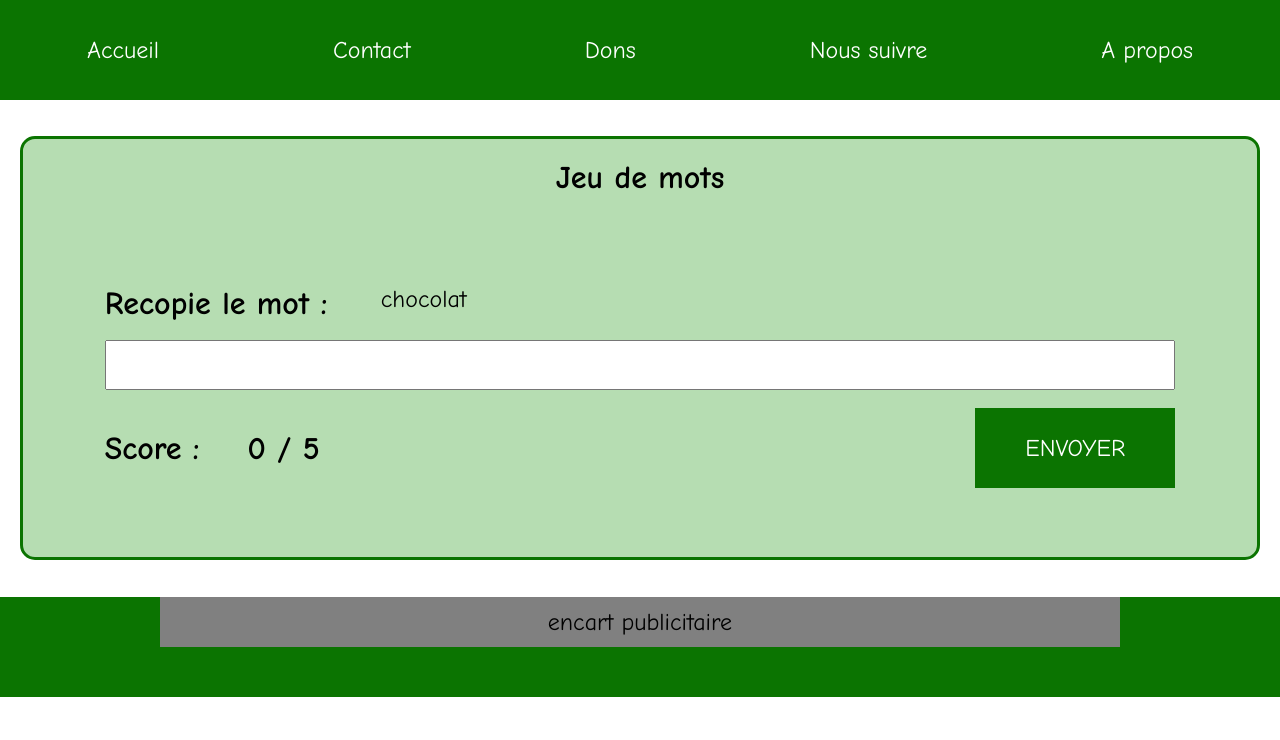
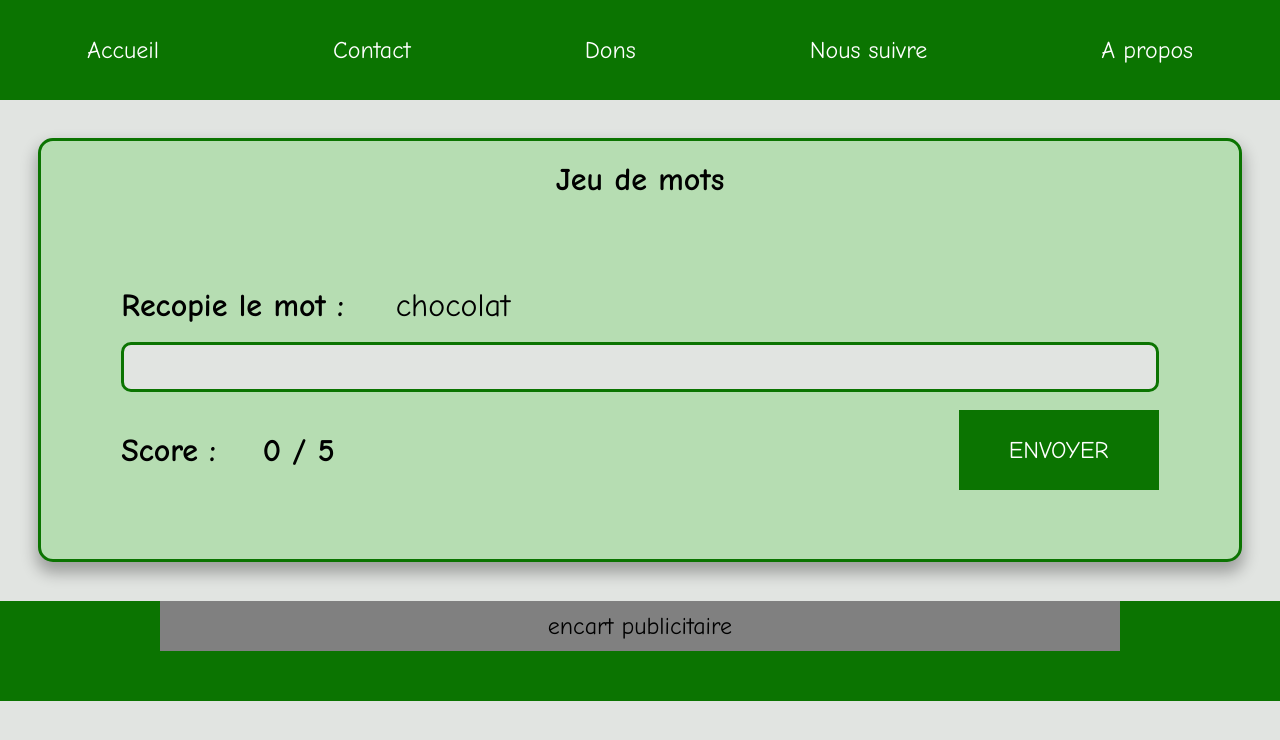
Before and after one commit to HamzaShl/Hackathon-n6, a plain HTML site: page index.html in a window 1280 px wide. Drawn offline with Linux system fonts and the light colour scheme.

Commit message:
test du commit

```diff
--- a/script.js
+++ b/script.js
@@ -1,4 +1,2 @@
 let text = document.getElementById("text");
 let score = 0;
-
-let listWords = ["chocolat", "papillon", "banane", "soleil", "cheval"];
--- a/style.css
+++ b/style.css
@@ -2,12 +2,14 @@
 	margin: 0;
 	padding: 0;
 	box-sizing: border-box;
+	height: auto;
 }
 
 html,
 body {
 	font-family: "Comic Sans MS", "Comic Sans", cursive;
 	width: 100%;
+	background-color: #e1e4e1;
 	overflow-x: hidden;
 }
 header {
@@ -27,10 +29,11 @@ main {
 	display: flex;
 	flex-direction: column;
 	align-items: center;
-	margin: 36.3px 20px;
+	margin: 3%;
 	background-color: #b6ddb2;
 	border: solid 3px #0b7401;
 	border-radius: 15px;
+	box-shadow: 0px 9px 15px 2px rgba(0, 0, 0, 0.3);
 }
 h1 {
 	padding: 20px;
@@ -54,14 +57,15 @@ form {
 	display: flex;
 	gap: 5%;
 	width: 100%;
+	align-items: center;
 }
+
 label {
 	font-size: xx-large;
 	font-weight: bold;
 }
 .listWords {
-	font-size: x-large;
-	font: 900;
+	font-size: xx-large;
 }
 .score {
 	display: flex;
@@ -91,6 +95,9 @@ h2 {
 }
 #text {
 	height: 50px;
+	background-color: #e1e4e1;
+	border: solid 3px #0b7401;
+	border-radius: 10px;
 }
 footer {
 	background-color: #0b7401;
```
